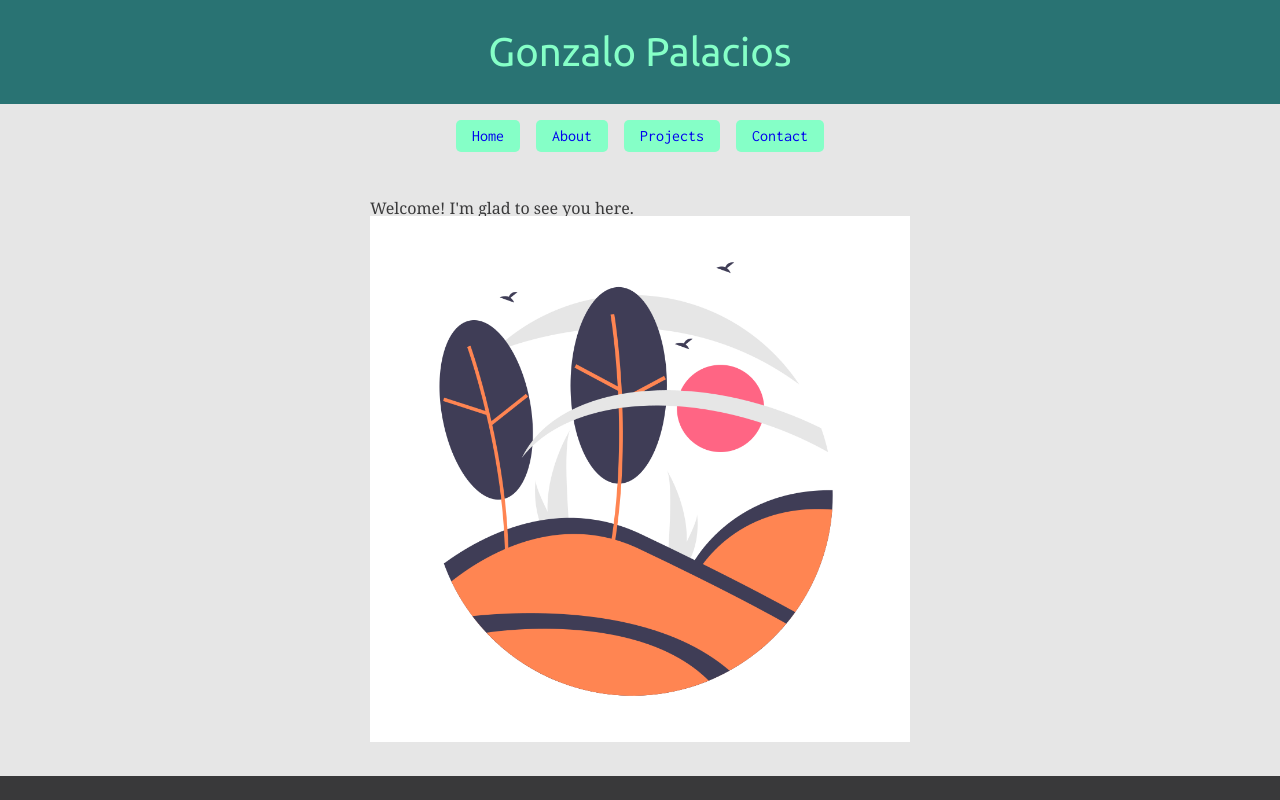
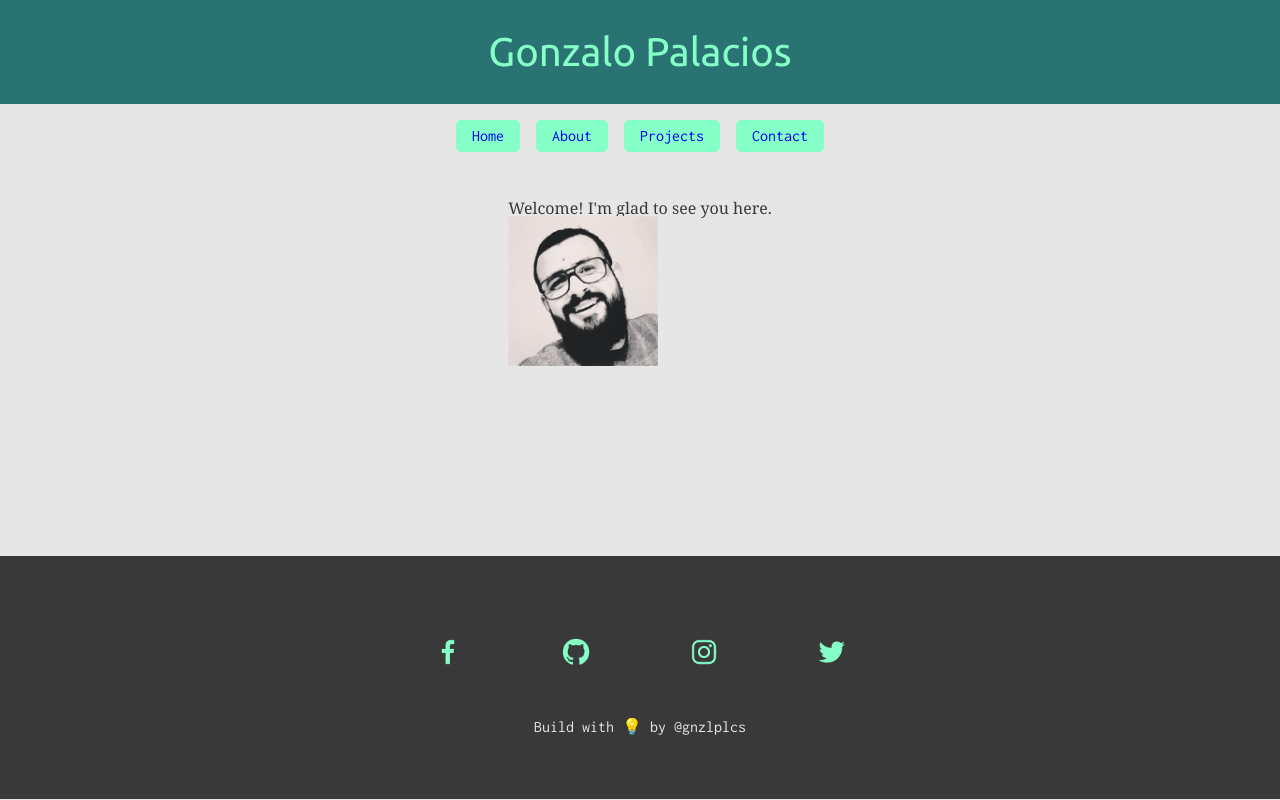
Before and after one commit to gnzlplcs/gonzalopalacios-react, a React (Create React App) app: page / in a window 1280 px wide. Shown: the top 800 px of the page. Built offline with nearby package versions, Linux system fonts and the light colour scheme.

Commit message:
fisrt attempto to add my avatar

```diff
--- a/src/App.css
+++ b/src/App.css
@@ -1,8 +1,16 @@
+@import url("https://fonts.googleapis.com/css2?family=Inconsolata:wght@400;700&family=Noto+Serif:ital,wght@0,400;0,700;1,400;1,700&family=Ubuntu:ital,wght@0,400;0,700;1,400;1,700&display=swap");
+.homeContent .img-container {
+  max-width: 150px;
+  border-radius: 1rem;
+}
+.homeContent .img-container img {
+  width: 100%;
+}
+
 /* http://meyerweb.com/eric/tools/css/reset/
    v2.0 | 20110126
    License: none (public domain)
 */
-@import url("https://fonts.googleapis.com/css2?family=Inconsolata:wght@400;700&family=Noto+Serif:ital,wght@0,400;0,700;1,400;1,700&family=Ubuntu:ital,wght@0,400;0,700;1,400;1,700&display=swap");
 html,
 body,
 div,
--- a/src/components/HomeContent.js
+++ b/src/components/HomeContent.js
@@ -1,15 +1,17 @@
 import React from 'react'
 import { CustomImg } from '../utilities/CustomImg';
-import HomeImg from '../assets/images/nature_m5ll.png'
+import HomeImg from '../assets/images/my-avatar.jpg'
 
 const HomeContent = () => {
   return (
     <main className='homeContent'>
       <h1>Welcome! I'm glad to see you here.</h1>
-      <CustomImg
-        src={HomeImg}
-        alt="A Nature draw downloaded from undraw.co"
-      />
+      <div className='img-container'>
+        <CustomImg
+          src={HomeImg}
+          alt="A Nature draw downloaded from undraw.co"
+        />
+      </div>
     </main>
   );
 }
--- a/src/sass/App.scss
+++ b/src/sass/App.scss
@@ -3,7 +3,7 @@
 @import './abstracts/mixins';
 
 // Components files: buttons, carousels, tabs, modals, cards...
-// @import './components/';
+@import './components/homeContent.scss';
 
 // Core files: typogrphy, resets, boilerplate code
 // this should not be overwritten
--- /dev/null
+++ b/src/sass/components/homeContent.scss
@@ -0,0 +1,10 @@
+.homeContent {
+  & .img-container {
+    max-width: 150px;
+    border-radius: 1rem;
+
+    & img {
+      width: 100%;
+    }
+  }
+}
```
Also changed, not shown: src/assets/images/my-avatar.jpg (added), 1 other file (tests, documents, lock files or other folders).
